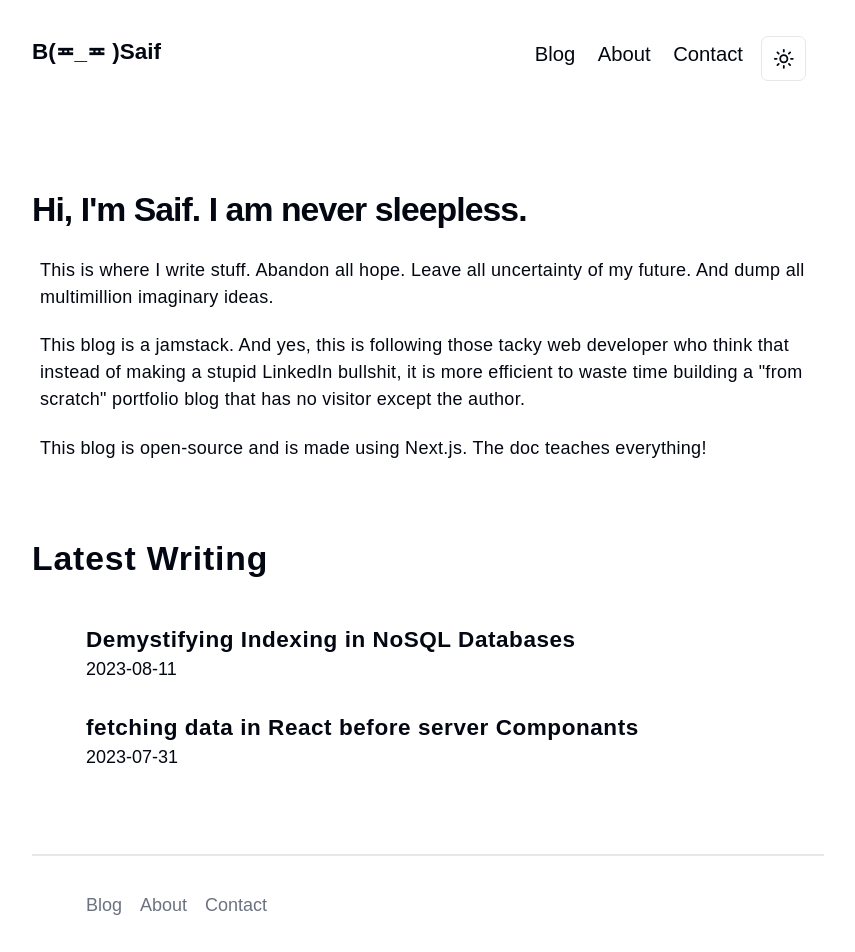
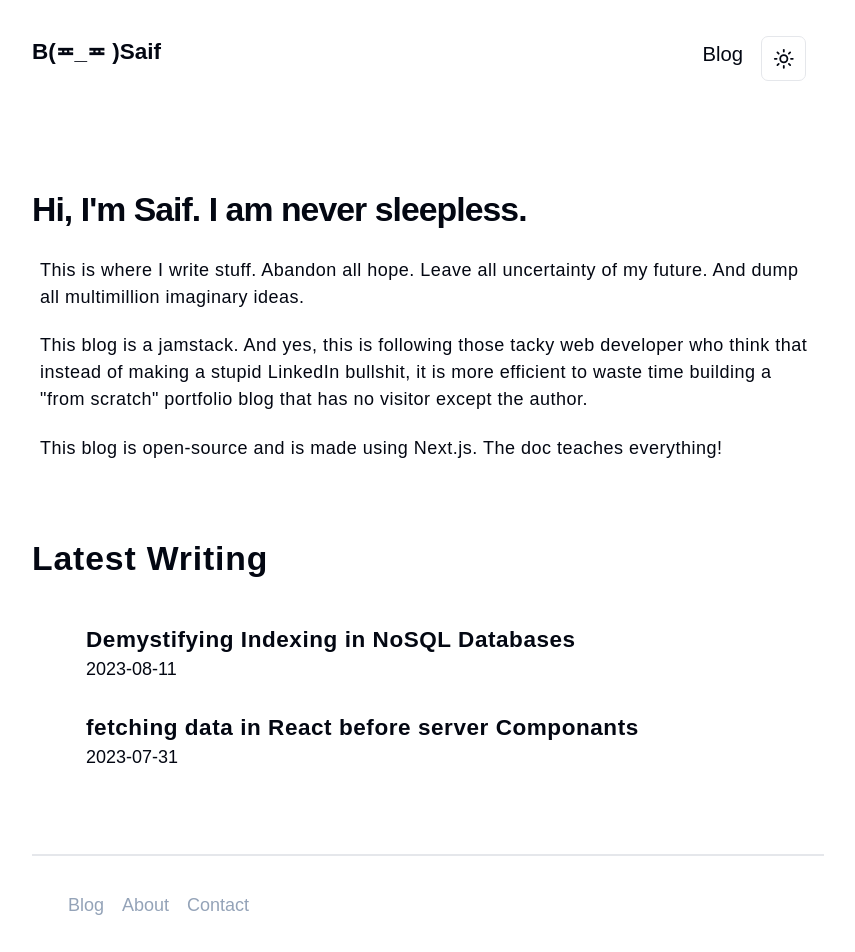
Before and after one commit to saif799/personalBlog, a Next.js app: page / in a window 1280 px wide. Shown: the top 952 px of the page, without its empty margins (212-1067 px from the left). Built offline with nearby package versions, Linux system fonts and the light colour scheme.

Commit message:
changed the paths and fixed more typos

```diff
--- a/app/(site)/page.tsx
+++ b/app/(site)/page.tsx
@@ -19,7 +19,7 @@ export default function Home() {
         everything!
       </p>
 
-      <div className="mt-14">
+      <div className="mt-14 ">
         <h2 className="font-bold text-3xl  -tracking-tight mb-6">
           Latest Writing
         </h2>
--- a/app/[id]/page.tsx
+++ b/app/[id]/page.tsx
@@ -1,8 +1,14 @@
 import Link from "next/link";
+import SyntaxHighlighter from "react-syntax-highlighter";
+import {
+  darcula,
+  dracula,
+} from "react-syntax-highlighter/dist/esm/styles/hljs";
 import { getAllPostIds, getPostData } from "../../lib/posts";
 
 export async function generateStaticParams() {
   const paths = getAllPostIds();
+
   return paths;
 }
 
@@ -12,14 +18,18 @@ interface postParams {
 
 export default async function Post({ params }: postParams) {
   const postData = await getPostData(params.id);
+  const sttt = " (num) => true";
   return (
     <>
       <div className="mb-10">
         <h1 className=" mb-2">{postData.title}</h1>
         <h3> {postData.date}</h3>
       </div>
+
       <div dangerouslySetInnerHTML={{ __html: postData.contentHtml }} />
-      {!postData.link ? null : (
+
+
+      {postData.link && (
         <div className="mt-4 ">
           <Link className="hover:underline font-bold" href={postData.link}>
             {" "}
--- a/app/globals.css
+++ b/app/globals.css
@@ -129,5 +129,5 @@ code {
 
 p {
   margin: 8px;
-  letter-spacing: 0.3px;
+  letter-spacing: 0.5px;
 }
--- a/components/Blog.tsx
+++ b/components/Blog.tsx
@@ -7,10 +7,8 @@ interface BlogProps {
 }
 function Blog({ href, title, date }: BlogProps) {
   return (
-    <div className="py-3 hover:bg-secondary rounded-md ">
-      <Link href={href}>
+    <Link href={href} className="py-3 hover:bg-secondary rounded-md ">
       <div className="flex   w-full  rounded-md   ">
-          {/* <div className="w-20 bg-gray-200">image here </div>{" "} */}
         <div className=" px-4 flex items-center ">
           <div>
             <div className="text-xl -tracking-tight font-bold"> {title}</div>
@@ -19,7 +17,6 @@ function Blog({ href, title, date }: BlogProps) {
         </div>
       </div>
     </Link>
-    </div>
   );
 }
 
--- a/components/Footer.tsx
+++ b/components/Footer.tsx
@@ -2,14 +2,20 @@ import Link from "next/link";
 
 function Footer() {
   return (
-    <div className=" h-3 border-t-2 px-4 mt-14  ">
-      <div className="flex justify-between leading-6 text-md  text-gray-500 w-32 p-8 gap-4">
+    <div className=" h-3 border-t-2  mt-14   ">
+      <div className="flex justify-between leading-6 text-md  text-slate-400  w-32 p-8 gap-4">
         {" "}
-        <Link href="/"> Blog </Link>{" "}
-        <Link href="/">
+        <Link className="hover:text-primary" href="/">
+          {" "}
+          Blog{" "}
+        </Link>{" "}
+        <Link className="hover:text-primary" href="/">
           About
         </Link>{" "}
-        <Link href="/"> Contact </Link>
+        <Link className="hover:text-primary" href="/">
+          {" "}
+          Contact{" "}
+        </Link>
       </div>{" "}
       {/* <p className="mb-8">
         📜 handcrafted by me and the internet, use it freely. no need to be
--- a/components/NavBar.tsx
+++ b/components/NavBar.tsx
@@ -17,8 +17,7 @@ function NavBar() {
 
   const routes = [
     { name: "Blog", path: "/blogs", active: pathname === "/blogs" },
-    { name: "About", path: "/", active: pathname === "/about" },
-    { name: "Contact", path: "/", active: pathname === "/contact" },
+    // { name: "About", path: "/", active: pathname === "/about" },
   ];
 
   useEffect(() => {
--- a/components/ThemeToggle.tsx
+++ b/components/ThemeToggle.tsx
@@ -16,6 +16,7 @@ export function ModeToggle() {
   const { setTheme } = useTheme();
 
   return (
+    <>
       <DropdownMenu>
         <DropdownMenuTrigger asChild>
           <Button variant="outline" size="icon">
@@ -36,5 +37,6 @@ export function ModeToggle() {
           </DropdownMenuItem>
         </DropdownMenuContent>
       </DropdownMenu>
+    </>
   );
 }
--- /dev/null
+++ b/testing.js
@@ -0,0 +1,3 @@
+const { default: axios } = require("axios");
+
+axios.get("https://accounts.spotify.com/authorize?")
--- a/tsconfig.json
+++ b/tsconfig.json
@@ -29,7 +29,8 @@
     "**/*.tsx",
     ".next/types/**/*.ts",
     "app/[id]/page.tsx",
-    "lib/posts.ts"
+    "lib/posts.ts",
+    // "node_modules/@types"
   ],
   "exclude": ["node_modules"]
 }
```
Also changed, not shown: package.json (+7 -0 lines), posts/fetchingDataInNext13.md (+17 -17 lines), 1 other file (tests, documents, lock files or other folders). Lines whose indentation alone changed are shown as unchanged.
